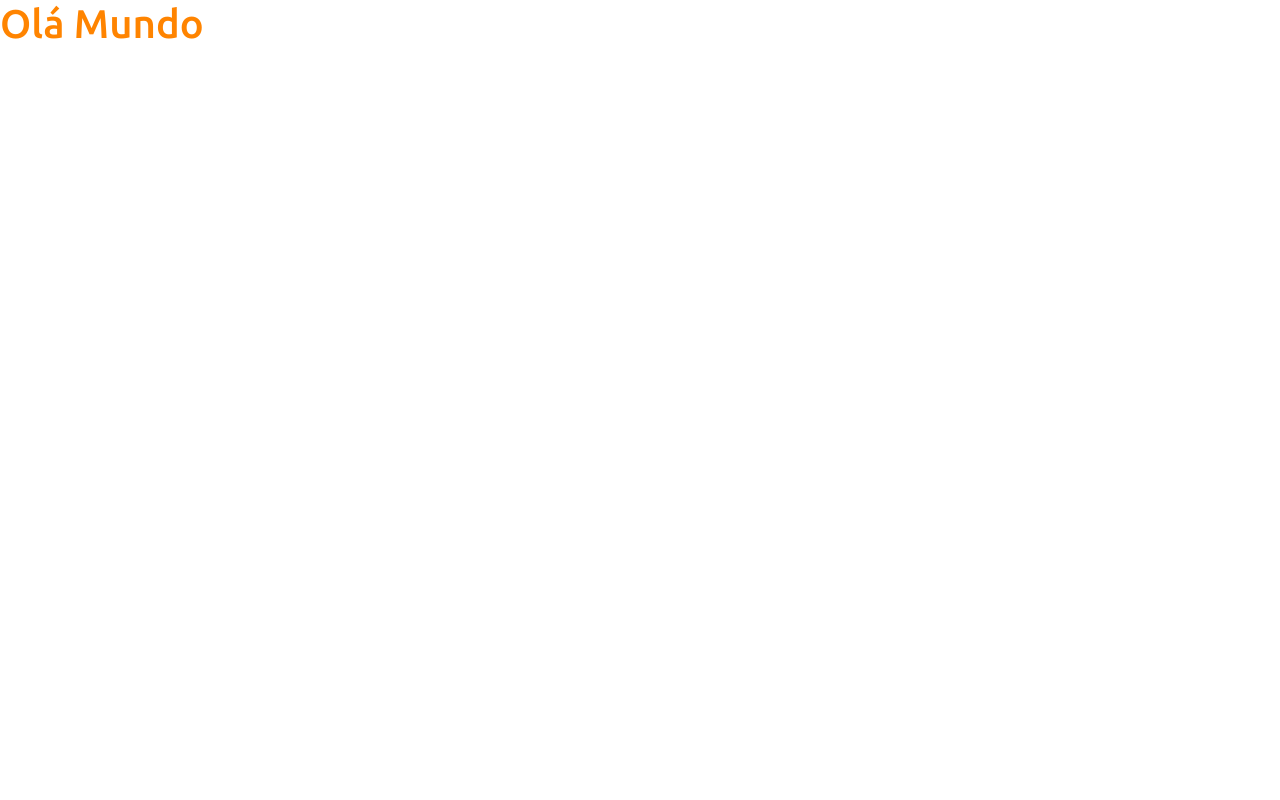
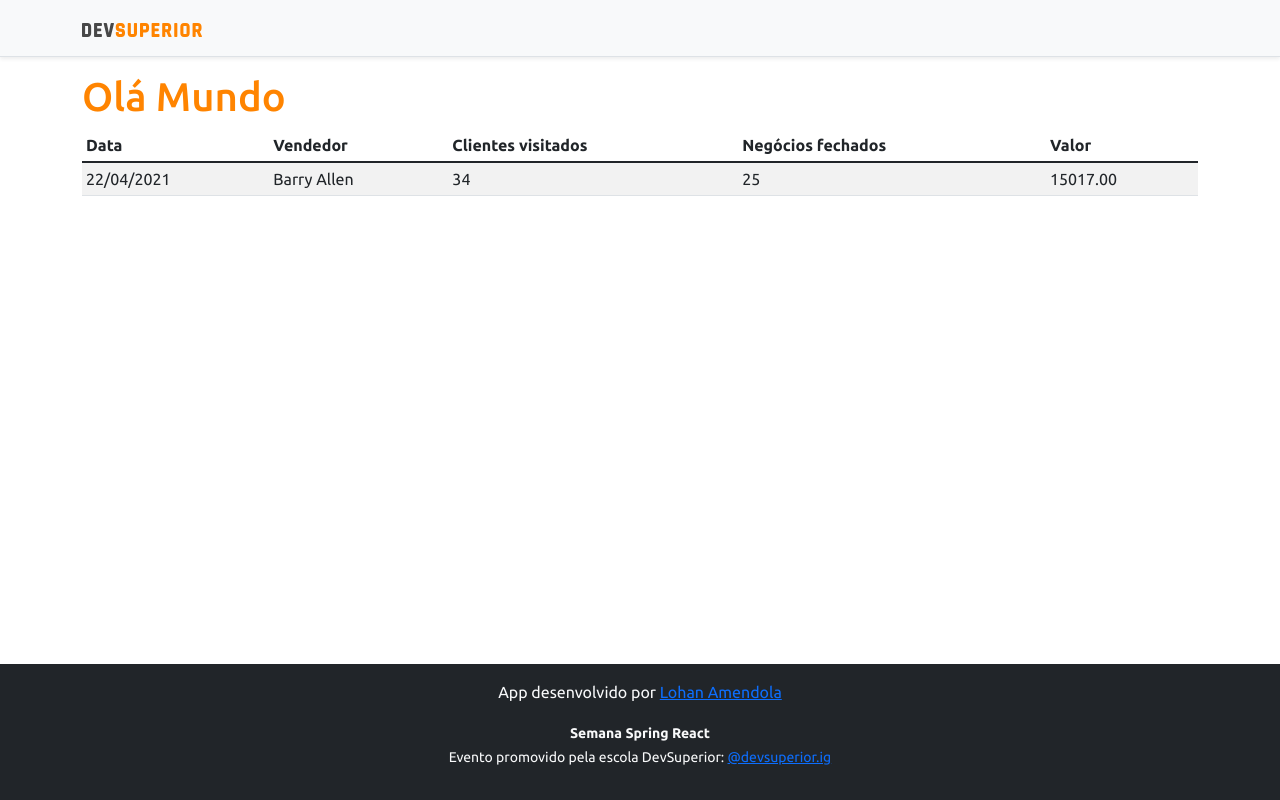
Before and after one commit to lohanmattos/projeto-Spring-React, a React (Create React App) app in the folder frontend/: page / in a window 1280 px wide. Built offline with nearby package versions, Linux system fonts and the light colour scheme.

Commit message:
Basic static components

```diff
--- a/frontend/package.json
+++ b/frontend/package.json
@@ -11,8 +11,10 @@
     "@types/node": "^12.0.0",
     "@types/react": "^17.0.0",
     "@types/react-dom": "^17.0.0",
+    "apexcharts": "^3.29.0",
     "bootstrap": "^5.1.3",
     "react": "^17.0.2",
+    "react-apexcharts": "^1.3.9",
     "react-dom": "^17.0.2",
     "react-scripts": "4.0.3",
     "typescript": "^4.1.2",
--- a/frontend/src/App.tsx
+++ b/frontend/src/App.tsx
@@ -1,8 +1,17 @@
+import Footer from "components/Footer";
+import NavBar from "components/NavBar";
+import DataTable from "components/DataTable";
+
 function App() {
   return (
-    <div>
-      <h1 className="text-primary">Olá Mundo</h1>
-   </div>
+    <>
+      <NavBar />
+      <div className="container">
+        <h1 className="text-primary">Olá Mundo</h1>
+        <DataTable/>
+      </div>
+      <Footer/>
+    </>
   );
 }
 
--- /dev/null
+++ b/frontend/src/components/DataTable/index.tsx
@@ -0,0 +1,28 @@
+const DataTable = () => {
+    return (
+        <div className="table-responsive">
+    <table className="table table-striped table-sm">
+        <thead>
+            <tr>
+                <th>Data</th>
+                <th>Vendedor</th>
+                <th>Clientes visitados</th>
+                <th>Negócios fechados</th>
+                <th>Valor</th>
+            </tr>
+        </thead>
+        <tbody>
+            <tr>
+                <td>22/04/2021</td>
+                <td>Barry Allen</td>
+                <td>34</td>
+                <td>25</td>
+                <td>15017.00</td>
+            </tr>
+        </tbody>
+    </table>
+</div>
+    );
+}
+
+export default DataTable;
--- /dev/null
+++ b/frontend/src/components/Footer/index.tsx
@@ -0,0 +1,14 @@
+const Footer = () => {
+    return (
+        <footer className="footer mt-auto py-3 bg-dark">
+            <div className="container">
+                <p className="text-light">App desenvolvido por <a href="https://github.com/lohanmattos" target="_blank" rel="noreferrer">Lohan Amendola</a></p>
+                <p className="text-light"><small><strong>Semana Spring React</strong><br />
+                    Evento promovido pela escola DevSuperior: <a href="https://instagram.com/devsuperior.ig" target="_blank" rel="noreferrer">@devsuperior.ig</a></small></p>
+            </div>
+        </footer>
+
+    );
+}
+
+export default Footer;
--- /dev/null
+++ b/frontend/src/components/NavBar/index.tsx
@@ -0,0 +1,15 @@
+import ImgDsDark from "assets/img/ds-dark.svg"
+
+const NavBar = () => {
+    return (
+        <div className="d-flex flex-column flex-md-row align-items-center p-3 px-md-4 mb-3 bg-light border-bottom shadow-sm">
+            <div className="container">
+                <nav className="my-2 my-md-0 mr-md-3">
+                    <img src={ImgDsDark} alt="DevSuperior" width="120" />
+                </nav>
+            </div>
+        </div>
+    );
+}
+
+export default NavBar;
```
Also changed, not shown: frontend/src/assets/img/ds-dark.svg (added), 1 other file (tests, documents, lock files or other folders).
